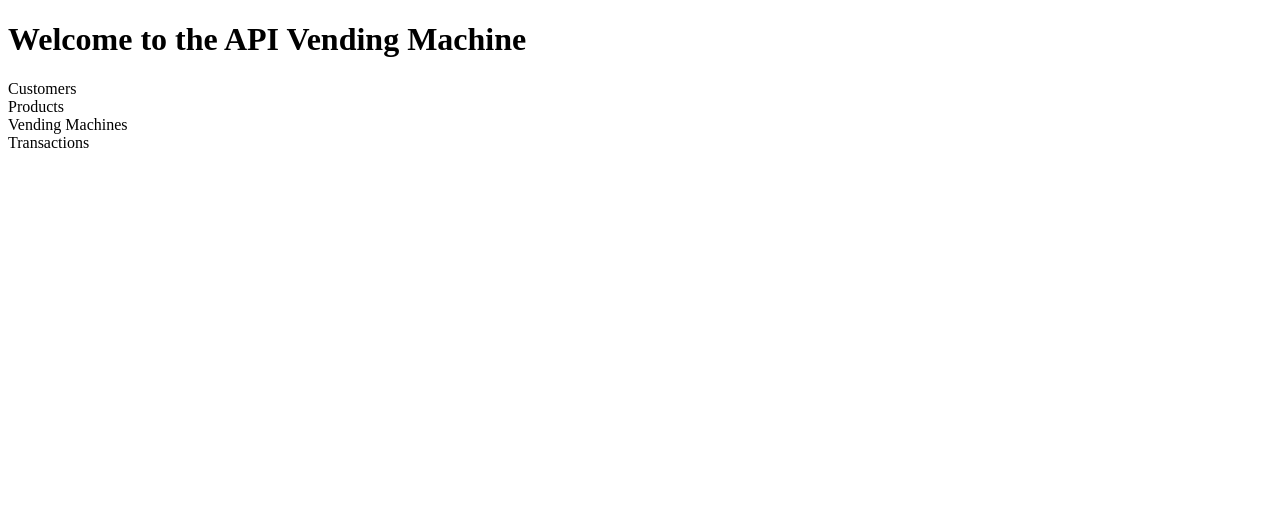
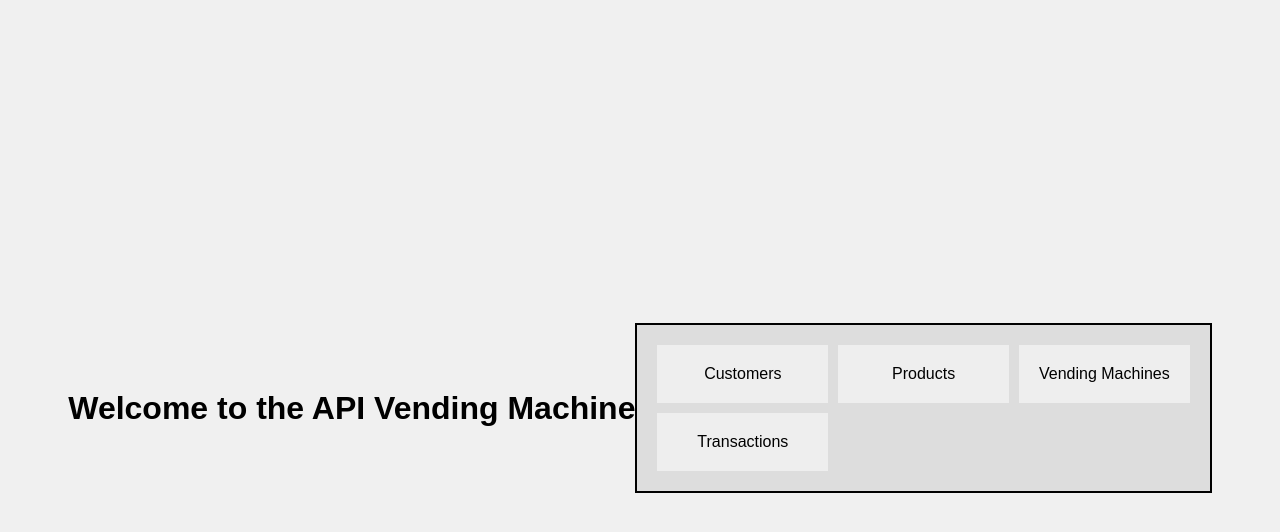
Before and after one commit to adakeita/apica, a website: page index.html in a window 1280 px wide. Drawn offline with Linux system fonts and the light colour scheme.

Commit message:
add static elements

```diff
--- a/index.html
+++ b/index.html
@@ -5,6 +5,8 @@
     <meta charset="UTF-8">
     <meta name="viewport" content="width=device-width, initial-scale=1.0">
     <title>Vending Machine</title>
+    <link rel="stylesheet" href="style.css">
+    <script src="/public/js/frontend.js" async defer></script>
 </head>
 
 <body>
--- a/index.js
+++ b/index.js
@@ -20,7 +20,7 @@ const path = require("path");
 const app = express();
 const PORT = process.env.PORT || 3000;
 
-app.use(express.json());
+app.use(express.static("public"));
 
 // Routes
 
--- /dev/null
+++ b/public/js/frontend.js
@@ -0,0 +1,6 @@
+document.getElementById("vending-machine").addEventListener("click", function (e) {
+	if (e.target.classList.contains("product")) {
+		const endpoint = e.target.getAttribute("data-endpoint");
+		console.log(`Navigating to ${endpoint}`);
+	}
+});
--- /dev/null
+++ b/style.css
@@ -0,0 +1,29 @@
+body {
+	font-family: Arial, sans-serif;
+	display: flex;
+	justify-content: center;
+	align-items: center;
+	height: 100vh;
+	background-color: #f0f0f0;
+}
+
+#vending-machine {
+	border: 2px solid #000;
+	padding: 20px;
+	background-color: #ddd;
+	display: grid;
+	grid-template-columns: repeat(3, 1fr);
+	gap: 10px;
+}
+
+.product {
+	padding: 20px;
+	background-color: #eee;
+	text-align: center;
+	cursor: pointer;
+	transition: transform 0.2s;
+}
+
+.product:hover {
+	transform: scale(1.1);
+}
```
